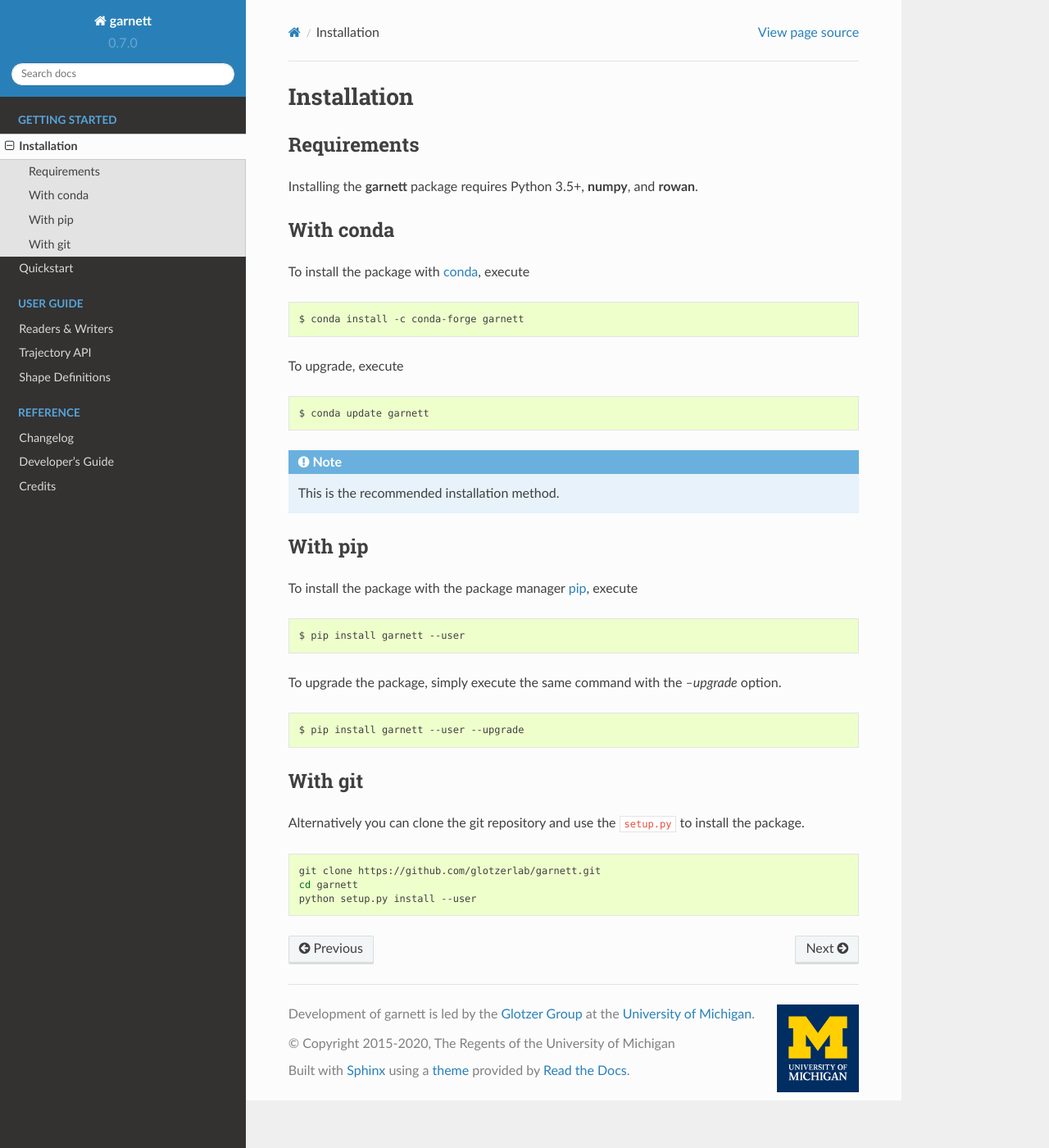
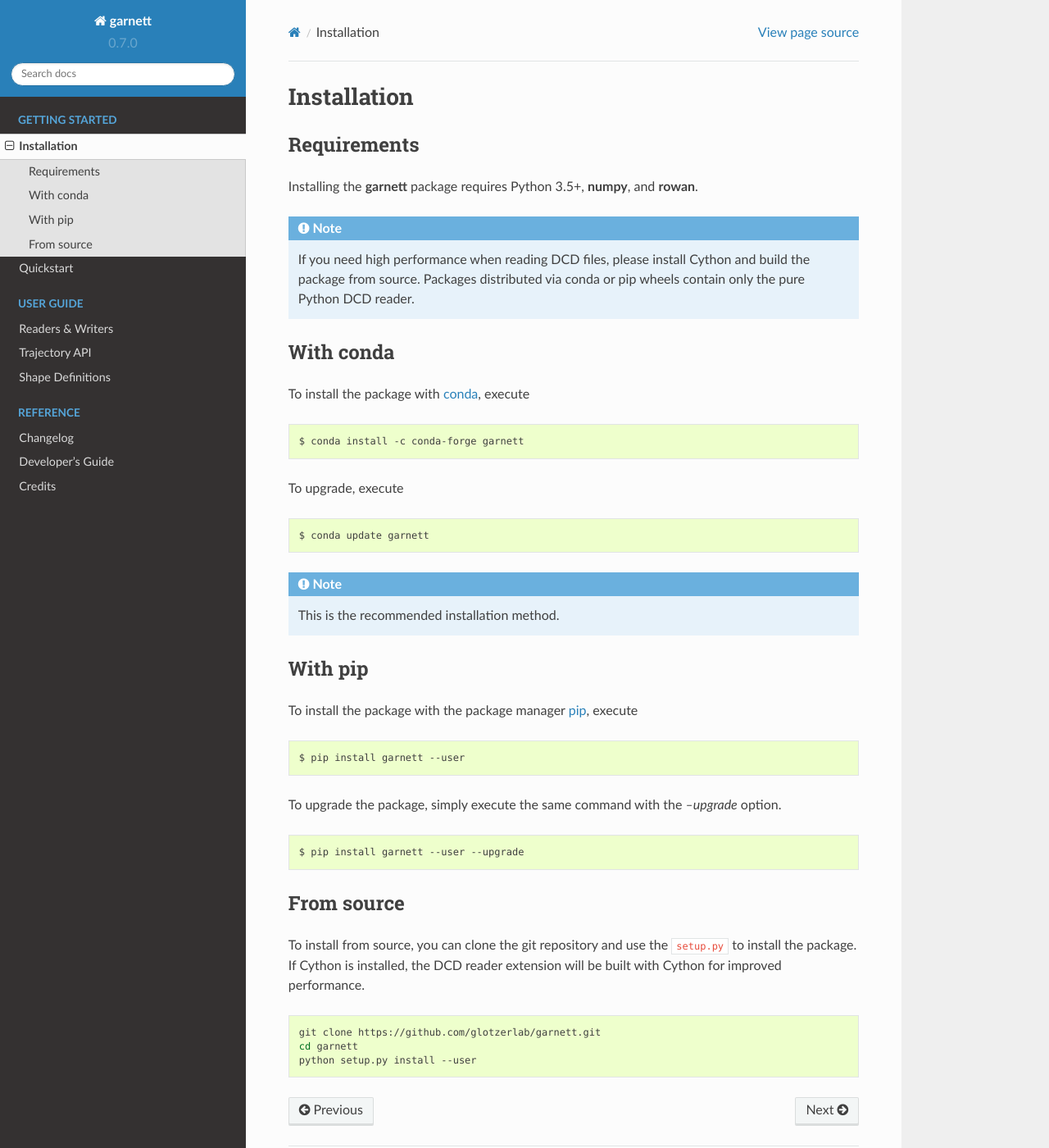
Before and after one commit to glotzerlab/garnett, a Sphinx documentation site: the page built from doc/installation.rst, in a window 1280 px wide and 1400 px high. Shown: the whole window at 82% size. Built offline with Sphinx 7.4.7 and the Read the Docs theme 2.0.0, drawn with Linux system fonts in a browser that asks for light colours.

Commit message:
Update installation instructions with note about DCD reader.

```diff
--- a/doc/installation.rst
+++ b/doc/installation.rst
@@ -5,6 +5,11 @@
 ------------
 
 Installing the **garnett** package requires Python 3.5+, **numpy**, and **rowan**.
+
+.. note::
+
+    If you need high performance when reading DCD files, please install Cython and build the package from source.
+    Packages distributed via conda or pip wheels contain only the pure Python DCD reader.
 
 With conda
 ----------
@@ -32,7 +37,7 @@
 
 To install the package with the package manager pip_, execute
 
-.. _pip: https://docs.python.org/3.5/installing/index.html
+.. _pip: https://docs.python.org/3/installing/index.html
 
 .. code:: bash
 
@@ -44,10 +49,11 @@
 
     $ pip install garnett --user --upgrade
 
-With git
---------
+From source
+-----------
 
-Alternatively you can clone the git repository and use the ``setup.py`` to install the package.
+To install from source, you can clone the git repository and use the ``setup.py`` to install the package.
+If Cython is installed, the DCD reader extension will be built with Cython for improved performance.
 
 .. code:: bash
 
```
